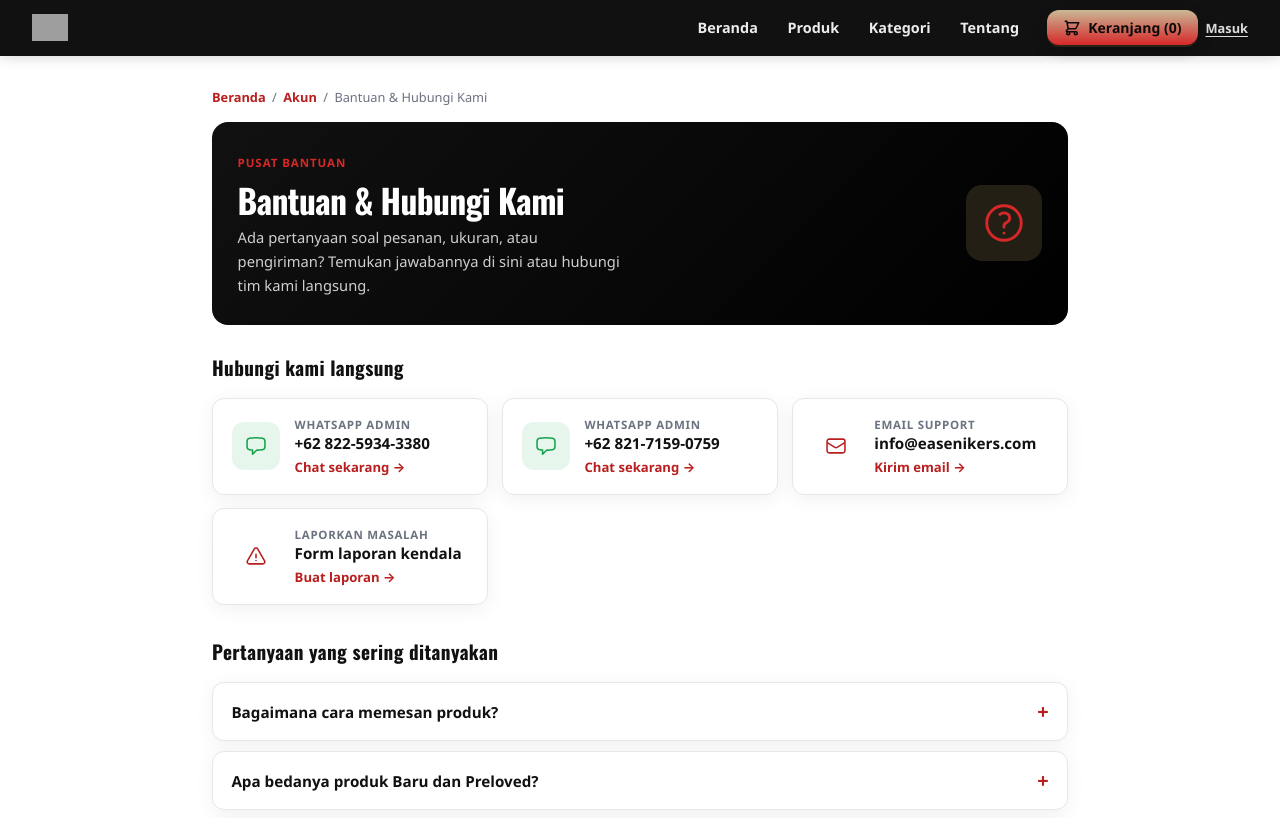
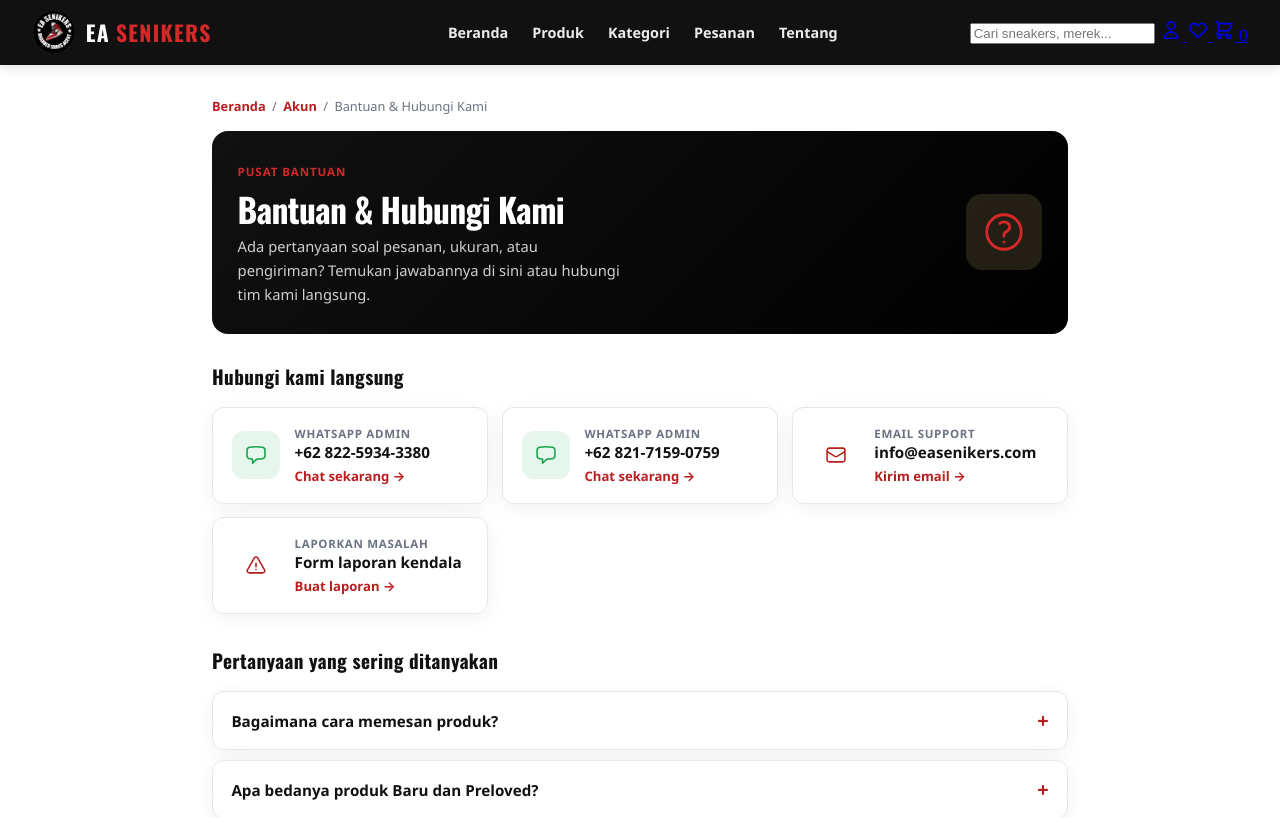
Before and after one commit to Creyzsa/ea-senikers, a PHP site: page /EASENIKERS/pembeli/bantuan_pembeli.php in a window 1280 px wide. Shown: the top 818 px of the page. Run offline with PHP 8.4, Linux system fonts and the light colour scheme; grey boxes are pictures that could not be loaded.

Commit message:
Perbarui navbar pembeli menu ikon dan keranjang

```diff
--- a/includes/bilah_pembeli.php
+++ b/includes/bilah_pembeli.php
@@ -2,8 +2,9 @@
 /**
  * Bilah navigasi area pembeli (header sticky).
  * Set sebelum include:
- *   $bilah_pembeli_aktif — 'beranda' | 'produk' | 'kategori' | 'pesanan' | 'tentang' | 'keranjang' | 'akun'
+ *   $bilah_pembeli_aktif — 'beranda' | 'produk' | 'kategori' | 'pesanan' | 'tentang' | 'keranjang' | 'akun' | 'wishlist'
  *   $bilah_keranjang_jumlah — int (opsional; bila tidak di-set dipakai jumlah item dari sesi keranjang)
+ *   $bilah_cari_q — string kata kunci di search bar (opsional)
  */
 require_once __DIR__ . '/url_bantu.php';
 require_once __DIR__ . '/keranjang_sesi.php';
@@ -17,74 +18,93 @@ if ($bp_kj < 0) {
 
 $sudah_login = sudah_masuk();
 
-$u_logo = aplikasi_url_aset('assets/images/logo-easenikers.svg');
-$u_beranda = aplikasi_url(''); // homepage at root for clean URL
+$u_beranda = aplikasi_url('');
 $u_produk = aplikasi_url('produk');
 $u_kategori = aplikasi_url('kategori');
 $u_pesanan = aplikasi_url('pesanan');
 $u_tentang = aplikasi_url('tentang');
 $u_keranjang = aplikasi_url('keranjang');
 $u_akun = aplikasi_url('akun');
+$u_wishlist = aplikasi_url('wishlist');
 $u_masuk = aplikasi_url('login/masuk.php');
-$u_keluar = aplikasi_url('login/keluar.php');
+$u_akun_tujuan = $sudah_login ? $u_akun : $u_masuk;
+$u_wishlist_tujuan = $sudah_login ? $u_wishlist : $u_masuk;
+
+$bp_cari_q = isset($bilah_cari_q)
+    ? trim((string) $bilah_cari_q)
+    : trim((string) ($_GET['q'] ?? ''));
+
+$bp_label_keranjang = $bp_kj > 99 ? '99+' : (string) (int) $bp_kj;
+
+/**
+ * @param list<array{0: string, 1: string, 2: string}> $item Menu: [id aktif, label, url]
+ */
+$bp_render_tautan = static function (array $item) use ($bp_aktif): void {
+    [$id, $label, $url] = $item;
+    if ($bp_aktif === $id) {
+        echo '<span class="nav-toko__tautan nav-toko__tautan--aktif" aria-current="page">';
+        echo htmlspecialchars($label, ENT_QUOTES, 'UTF-8');
+        echo '</span>';
+        return;
+    }
+    echo '<a class="nav-toko__tautan" href="';
+    echo htmlspecialchars($url, ENT_QUOTES, 'UTF-8');
+    echo '">';
+    echo htmlspecialchars($label, ENT_QUOTES, 'UTF-8');
+    echo '</a>';
+};
 ?>
     <header class="bilah-toko">
         <a class="bilah-toko__merek" href="<?php echo htmlspecialchars($u_beranda, ENT_QUOTES, 'UTF-8'); ?>">
-            <img class="bilah-toko__logo" src="<?php echo htmlspecialchars($u_logo, ENT_QUOTES, 'UTF-8'); ?>" width="200" height="38" alt="EA SENIKERS" decoding="async" fetchpriority="high">
+            <?php $ukuran_logo = 'nav'; include __DIR__ . '/komponen/logo_teks_merek.php'; ?>
         </a>
         <nav class="nav-toko" aria-label="Menu utama">
-            <?php if ($bp_aktif === 'beranda'): ?>
-                <span class="nav-toko__tautan nav-toko__tautan--aktif" aria-current="page">Beranda</span>
-            <?php else: ?>
-                <a class="nav-toko__tautan" href="<?php echo htmlspecialchars($u_beranda, ENT_QUOTES, 'UTF-8'); ?>">Beranda</a>
-            <?php endif; ?>
-            <?php if ($bp_aktif === 'produk'): ?>
-                <span class="nav-toko__tautan nav-toko__tautan--aktif" aria-current="page">Produk</span>
-            <?php else: ?>
-                <a class="nav-toko__tautan" href="<?php echo htmlspecialchars($u_produk, ENT_QUOTES, 'UTF-8'); ?>">Produk</a>
-            <?php endif; ?>
-            <?php if ($bp_aktif === 'kategori'): ?>
-                <span class="nav-toko__tautan nav-toko__tautan--aktif" aria-current="page">Kategori</span>
-            <?php else: ?>
-                <a class="nav-toko__tautan" href="<?php echo htmlspecialchars($u_kategori, ENT_QUOTES, 'UTF-8'); ?>">Kategori</a>
-            <?php endif; ?>
-            <?php if ($sudah_login): ?>
-                <?php if ($bp_aktif === 'pesanan'): ?>
-                    <span class="nav-toko__tautan nav-toko__tautan--aktif" aria-current="page">Pesanan</span>
-                <?php else: ?>
-                    <a class="nav-toko__tautan" href="<?php echo htmlspecialchars($u_pesanan, ENT_QUOTES, 'UTF-8'); ?>">Pesanan</a>
-                <?php endif; ?>
-                <?php if ($bp_aktif === 'wishlist'): ?>
-                    <span class="nav-toko__tautan nav-toko__tautan--aktif" aria-current="page">Wishlist</span>
-                <?php else: ?>
-                    <a class="nav-toko__tautan" href="<?php echo htmlspecialchars(aplikasi_url('wishlist'), ENT_QUOTES, 'UTF-8'); ?>">Wishlist</a>
-                <?php endif; ?>
-            <?php endif; ?>
-            <?php if ($bp_aktif === 'tentang'): ?>
-                <span class="nav-toko__tautan nav-toko__tautan--aktif" aria-current="page">Tentang</span>
-            <?php else: ?>
-                <a class="nav-toko__tautan" href="<?php echo htmlspecialchars($u_tentang, ENT_QUOTES, 'UTF-8'); ?>">Tentang</a>
-            <?php endif; ?>
-            <?php if ($sudah_login): ?>
-                <?php if ($bp_aktif === 'akun'): ?>
-                    <span class="nav-toko__tautan nav-toko__tautan--aktif" aria-current="page">Akun</span>
-                <?php else: ?>
-                    <a class="nav-toko__tautan" href="<?php echo htmlspecialchars($u_akun, ENT_QUOTES, 'UTF-8'); ?>">Akun</a>
-                <?php endif; ?>
-            <?php endif; ?>
+            <div class="nav-toko__menu">
+                <?php
+                $bp_render_tautan(['beranda', 'Beranda', $u_beranda]);
+                $bp_render_tautan(['produk', 'Produk', $u_produk]);
+                $bp_render_tautan(['kategori', 'Kategori', $u_kategori]);
+                $bp_render_tautan(['pesanan', 'Pesanan', $u_pesanan]);
+                $bp_render_tautan(['tentang', 'Tentang', $u_tentang]);
+                ?>
+            </div>
+
+            <form class="nav-toko__cari" method="get" action="<?php echo htmlspecialchars($u_produk, ENT_QUOTES, 'UTF-8'); ?>" role="search">
+                <label class="nav-toko__cari-label" for="nav-toko-cari">Cari produk</label>
+                <span class="nav-toko__cari-ikon" aria-hidden="true">
+                    <svg xmlns="http://www.w3.org/2000/svg" width="18" height="18" fill="none" stroke="currentColor" stroke-width="2" viewBox="0 0 24 24">
+                        <path stroke-linecap="round" stroke-linejoin="round" d="M21 21l-4.35-4.35M11 18a7 7 0 100-14 7 7 0 000 14z"/>
+                    </svg>
+                </span>
+                <input type="search" id="nav-toko-cari" name="q" value="<?php echo htmlspecialchars($bp_cari_q, ENT_QUOTES, 'UTF-8'); ?>" placeholder="Cari sneakers, merek..." autocomplete="off">
+            </form>
+
+            <div class="nav-toko__ikon-grup" aria-label="Aksi cepat">
+                <a class="nav-toko__ikon<?php echo $bp_aktif === 'akun' ? ' nav-toko__ikon--aktif' : ''; ?>"
+                   href="<?php echo htmlspecialchars($u_akun_tujuan, ENT_QUOTES, 'UTF-8'); ?>"
+                   aria-label="<?php echo $sudah_login ? 'Akun saya' : 'Masuk ke akun'; ?>"
+                   title="<?php echo $sudah_login ? 'Akun' : 'Masuk'; ?>">
+                    <svg xmlns="http://www.w3.org/2000/svg" width="22" height="22" fill="none" stroke="currentColor" stroke-width="1.75" viewBox="0 0 24 24" aria-hidden="true">
+                        <path stroke-linecap="round" stroke-linejoin="round" d="M16 7a4 4 0 11-8 0 4 4 0 018 0zM12 14a7 7 0 00-7 7h14a7 7 0 00-7-7z"/>
+                    </svg>
+                </a>
+                <a class="nav-toko__ikon<?php echo $bp_aktif === 'wishlist' ? ' nav-toko__ikon--aktif' : ''; ?>"
+                   href="<?php echo htmlspecialchars($u_wishlist_tujuan, ENT_QUOTES, 'UTF-8'); ?>"
+                   aria-label="Wishlist"
+                   title="Wishlist">
+                    <svg xmlns="http://www.w3.org/2000/svg" width="22" height="22" fill="none" stroke="currentColor" stroke-width="1.75" viewBox="0 0 24 24" aria-hidden="true">
+                        <path stroke-linecap="round" stroke-linejoin="round" d="M4.318 6.318a4.5 4.5 0 000 6.364L12 20.364l7.682-7.682a4.5 4.5 0 00-6.364-6.364L12 7.636l-1.318-1.318a4.5 4.5 0 00-6.364 0z"/>
+                    </svg>
+                </a>
+                <a class="nav-toko__ikon nav-toko__ikon--keranjang<?php echo $bp_aktif === 'keranjang' ? ' nav-toko__ikon--aktif' : ''; ?>"
+                   href="<?php echo htmlspecialchars($u_keranjang, ENT_QUOTES, 'UTF-8'); ?>"
+                   aria-label="Keranjang, <?php echo htmlspecialchars($bp_label_keranjang, ENT_QUOTES, 'UTF-8'); ?> item"
+                   title="Keranjang">
+                    <svg xmlns="http://www.w3.org/2000/svg" width="22" height="22" fill="none" stroke="currentColor" stroke-width="1.75" viewBox="0 0 24 24" aria-hidden="true">
+                        <path stroke-linecap="round" stroke-linejoin="round" d="M3 3h2l.4 2M7 13h10l4-8H5.4M7 13L5.4 5M7 13l-2.293 2.293c-.63.63-.184 1.707.707 1.707H17m0 0a2 2 0 100 4 2 2 0 000-4zm-8 2a2 2 0 11-4 0 2 2 0 014 0z"/>
+                    </svg>
+                    <span class="nav-toko__badge" aria-hidden="true"><?php echo htmlspecialchars($bp_label_keranjang, ENT_QUOTES, 'UTF-8'); ?></span>
+                </a>
+            </div>
         </nav>
-        <div class="bilah-toko__aksi">
-            <a class="tombol-keranjang-oranye<?php echo $bp_aktif === 'keranjang' ? ' tombol-keranjang-oranye--aktif' : ''; ?>"
-               href="<?php echo htmlspecialchars($u_keranjang, ENT_QUOTES, 'UTF-8'); ?>">
-                <svg xmlns="http://www.w3.org/2000/svg" width="18" height="18" fill="none" stroke="currentColor" stroke-width="2" viewBox="0 0 24 24" aria-hidden="true">
-                    <path stroke-linecap="round" stroke-linejoin="round" d="M3 3h2l.4 2M7 13h10l4-8H5.4M7 13L5.4 5M7 13l-2.293 2.293c-.63.63-.184 1.707.707 1.707H17m0 0a2 2 0 100 4 2 2 0 000-4zm-8 2a2 2 0 11-4 0 2 2 0 014 0z"/>
-                </svg>
-                Keranjang (<?php echo $bp_kj > 99 ? '99+' : (string) (int) $bp_kj; ?>)
-            </a>
-            <?php if ($sudah_login): ?>
-                <a class="tautan-keluar-kecil" href="<?php echo htmlspecialchars($u_keluar, ENT_QUOTES, 'UTF-8'); ?>">Keluar</a>
-            <?php else: ?>
-                <a class="tautan-keluar-kecil" href="<?php echo htmlspecialchars($u_masuk, ENT_QUOTES, 'UTF-8'); ?>">Masuk</a>
-            <?php endif; ?>
-        </div>
     </header>
```
